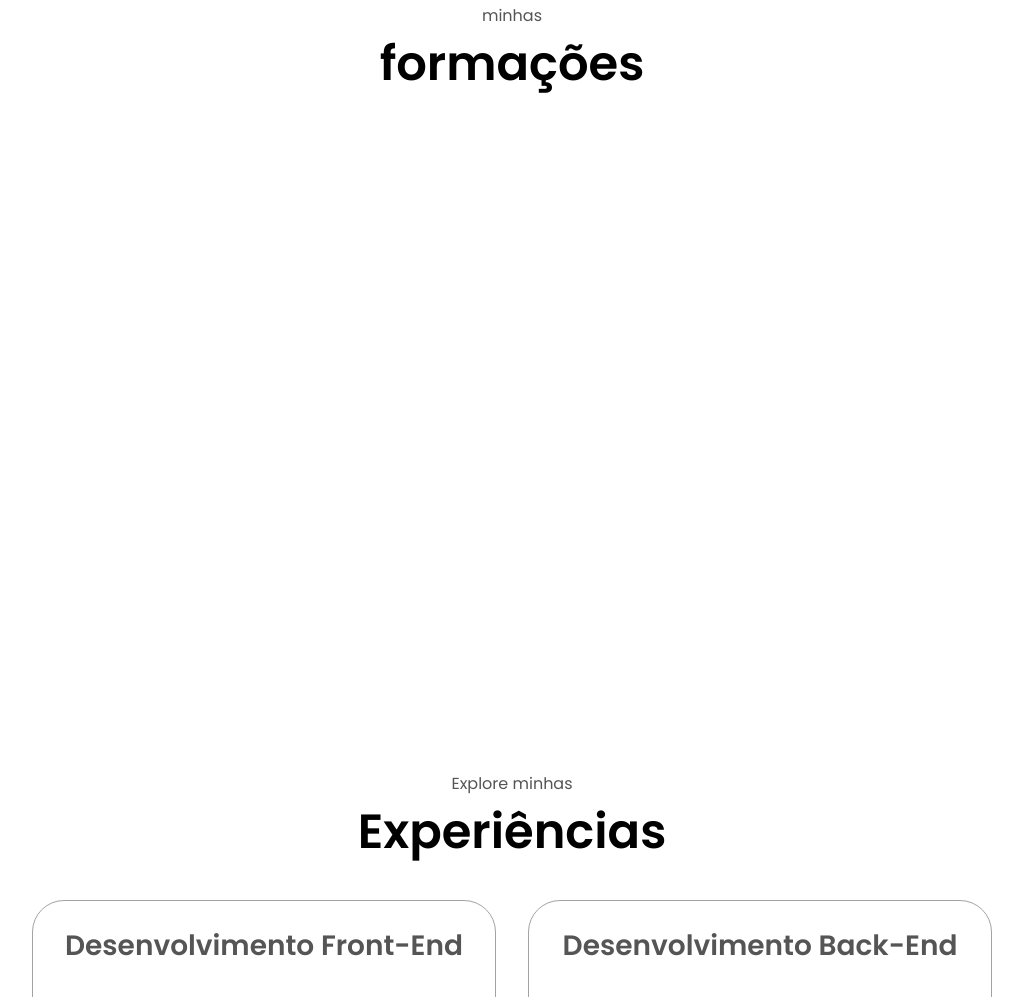
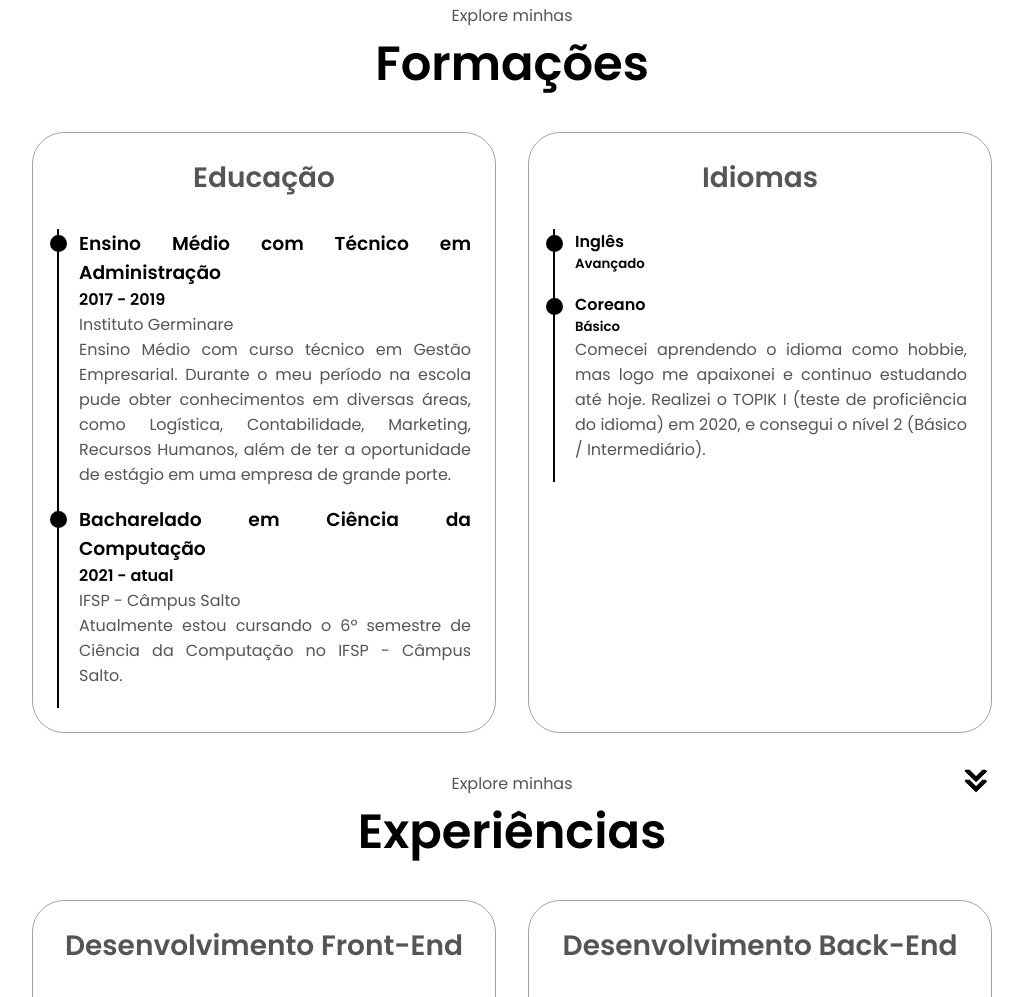
Before and after one commit to isabellabsouza/portfolio-website, a plain HTML site: page index.html in a window 1280 px wide. Shown: the part 1693-2690 px from the top of the page, without its empty margins (128-1151 px from the left). Drawn offline with Linux system fonts and the light colour scheme.

Commit message:
formacoes

```diff
--- a/index.html
+++ b/index.html
@@ -110,13 +110,52 @@
             </div>
         </div>
 
-        <img class="icon arrow" src="/assets/arrow.png" alt="icon arrow" onclick="location.href='./#experiencia'">
+        <img class="icon arrow" src="/assets/arrow.png" alt="icon arrow" onclick="location.href='./#formacoes'">
     </section>
 
     <section id="formacoes">
-        <p class="secao-texto-p1">minhas</p>
-        <h1 class="titulo">formações</h1>
+        <p class="secao-texto-p1">Explore minhas</p>
+        <h1 class="titulo">Formações</h1>
 
+        <div class="sobre-containers">
+            <div class="detalhes-container">
+
+                <h2 class="experiencia-subtitulo">Educação</h2>
+                <div class="formacao-item">
+                    <h3>Ensino Médio com Técnico em Administração</h3>
+                    <h4>2017 - 2019</h4>
+                    <p>Instituto Germinare</p>
+                    <p>Ensino Médio com curso técnico em Gestão Empresarial. Durante o meu período na escola pude obter
+                        conhecimentos em diversas áreas, como Logística, Contabilidade, Marketing, Recursos Humanos,
+                        além de ter a oportunidade de estágio em uma empresa de grande porte.
+                    </p>
+                </div>
+                <div class="formacao-item">
+                    <h3>Bacharelado em Ciência da Computação</h3>
+                    <h4>2021 - atual</h4>
+                    <p>IFSP - Câmpus Salto</p>
+                    <p>Atualmente estou cursando o 6º semestre de Ciência da Computação no IFSP - Câmpus Salto.
+                    </p>
+                </div>
+            </div>
+            <div class="detalhes-container">
+                <h2 class="experiencia-subtitulo">Idiomas</h2>
+                <div class="formacao-item">
+                    <h4>Inglês</h4>
+                    <h5>Avançado</h5>
+                </div>
+                <div class="formacao-item">
+                    <h4>Coreano</h4>
+                    <h5>Básico</h5>
+                    <p>Comecei aprendendo o idioma como hobbie, mas logo me apaixonei e continuo estudando até hoje.
+                        Realizei o TOPIK I (teste de proficiência do idioma) em 2020, e consegui o nível 2 (Básico /
+                        Intermediário).
+                    </p>
+                </div>
+            </div>
+        </div>
+
+        <img class="icon arrow" src="/assets/arrow.png" alt="icon arrow" onclick="location.href='./#experiencia'">
     </section>
 
     <section id="experiencia">
@@ -229,8 +268,7 @@
                             GitHub
                         </button>
 
-                        <button class="btn btn-cor-2 projeto-btn"
-                            onclick="location.href='#projetos'">
+                        <button class="btn btn-cor-2 projeto-btn" onclick="location.href='#projetos'">
                             Live Demo
                         </button>
                     </div>
@@ -247,8 +285,7 @@
                             GitHub
                         </button>
 
-                        <button class="btn btn-cor-2 projeto-btn"
-                            onclick="location.href='#projetos'">
+                        <button class="btn btn-cor-2 projeto-btn" onclick="location.href='#projetos'">
                             Live Demo
                         </button>
                     </div>
@@ -265,8 +302,7 @@
                             GitHub
                         </button>
 
-                        <button class="btn btn-cor-2 projeto-btn"
-                            onclick="location.href='#projetos'">
+                        <button class="btn btn-cor-2 projeto-btn" onclick="location.href='#projetos'">
                             Live Demo
                         </button>
                     </div>
--- a/style.css
+++ b/style.css
@@ -309,6 +309,33 @@ section{
     height: 80%;
 }
 
+/* FORMACOES */
+
+#formacoes {
+    position: relative;
+}
+
+.formacao-item {
+    padding: 0 0 20px 20px;
+  margin-top: -2px;
+  position: relative;
+  border-left: 2px solid black;
+  text-align: justify;
+}
+
+
+.formacao-item::before {
+    content: "";
+    position: absolute;
+    width: 13px;
+    height: 13px;
+    border-radius: 50px;
+    left: -9px;
+    margin-top: 6px;
+    background: black;
+    border: 2px solid black;
+}
+
 /* EXPERIENCIA */
 
 #experiencia {
```
